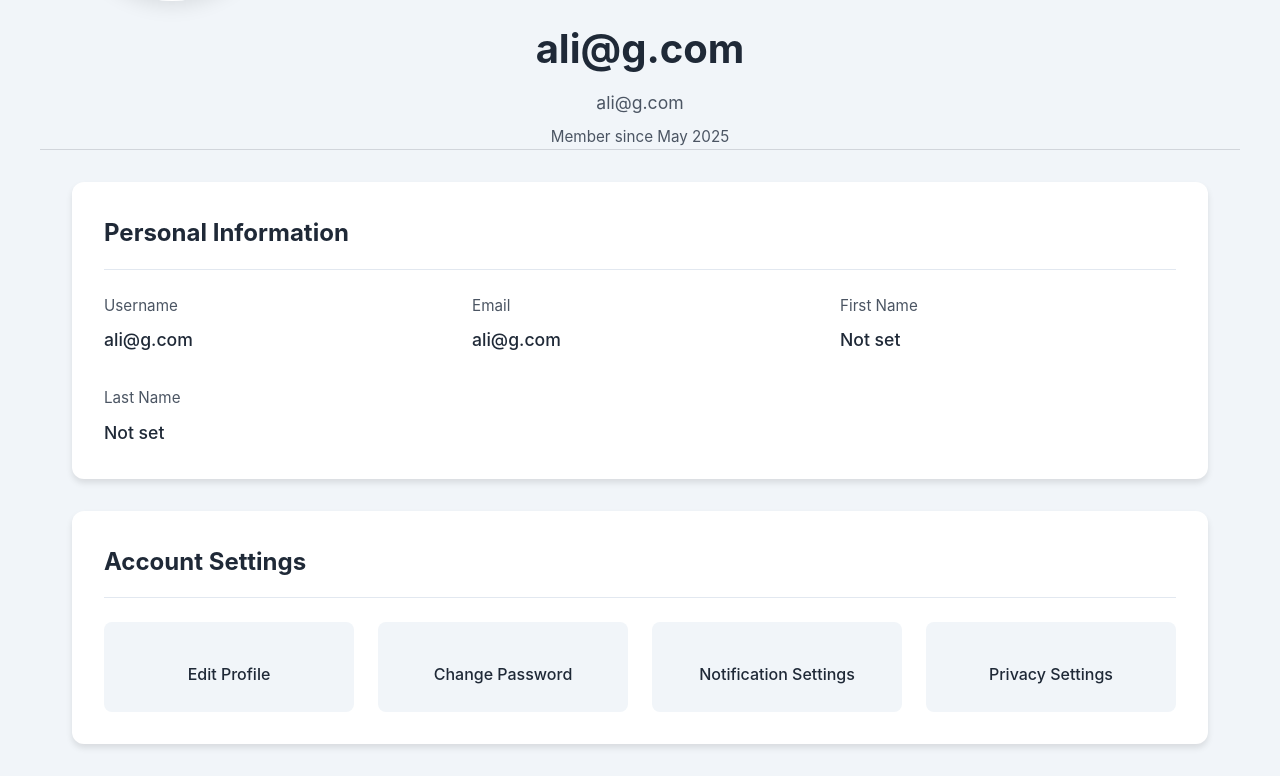
After one commit to jamalihassan0307/Django_Job_Portal_Danish, a Django app: page /profile/ in a window 1280 px wide. The commit adds this page. Shown: the part 399-1175 px from the top of the page. Run offline with Django 5.2, Linux system fonts and the light colour scheme; a user stored in the database is signed in.

Commit message:
Add profile page template and associated CSS styles; enhance user experience with a structured layout for personal information and account settings. Update contact page HTML for improved formatting.

```diff
--- /dev/null
+++ b/jobs/templates/jobs/profile.html
@@ -0,0 +1,74 @@
+{% extends 'jobs/base.html' %}
+{% load static %}
+
+{% block title %}Profile - JobPortal{% endblock %}
+
+{% block extra_css %}
+<link rel="stylesheet" href="{% static 'css/pages/Profile.css' %}">
+{% endblock %}
+
+{% block content %}
+<div class="profile-container">
+    <div class="profile-header">
+        <div class="profile-cover">
+            <img src="https://images.unsplash.com/photo-1497215842964-222b430dc094?ixlib=rb-4.0.3&ixid=M3wxMjA3fDB8MHxwaG90by1wYWdlfHx8fGVufDB8fHx8fA%3D%3D&auto=format&fit=crop&w=2070&q=80" alt="Cover Image">
+        </div>
+        <div class="profile-info">
+            <div class="profile-avatar">
+                <img src="https://ui-avatars.com/api/?name={{ user.username }}&background=random" alt="Profile Avatar">
+            </div>
+            <div class="profile-details">
+                <h1>{{ user.username }}</h1>
+                <p class="email">{{ user.email }}</p>
+                <p class="join-date">Member since {{ user.date_joined|date:"F Y" }}</p>
+            </div>
+        </div>
+    </div>
+
+    <div class="profile-content">
+        <div class="profile-section">
+            <h2>Personal Information</h2>
+            <div class="info-grid">
+                <div class="info-item">
+                    <span class="label">Username</span>
+                    <span class="value">{{ user.username }}</span>
+                </div>
+                <div class="info-item">
+                    <span class="label">Email</span>
+                    <span class="value">{{ user.email }}</span>
+                </div>
+                <div class="info-item">
+                    <span class="label">First Name</span>
+                    <span class="value">{{ user.first_name|default:"Not set" }}</span>
+                </div>
+                <div class="info-item">
+                    <span class="label">Last Name</span>
+                    <span class="value">{{ user.last_name|default:"Not set" }}</span>
+                </div>
+            </div>
+        </div>
+
+        <div class="profile-section">
+            <h2>Account Settings</h2>
+            <div class="settings-grid">
+                <a href="#" class="settings-card">
+                    <i class="fas fa-user-edit"></i>
+                    <span>Edit Profile</span>
+                </a>
+                <a href="#" class="settings-card">
+                    <i class="fas fa-lock"></i>
+                    <span>Change Password</span>
+                </a>
+                <a href="#" class="settings-card">
+                    <i class="fas fa-bell"></i>
+                    <span>Notification Settings</span>
+                </a>
+                <a href="#" class="settings-card">
+                    <i class="fas fa-shield-alt"></i>
+                    <span>Privacy Settings</span>
+                </a>
+            </div>
+        </div>
+    </div>
+</div>
+{% endblock %}
--- a/static/css/pages/Profile.css
+++ b/static/css/pages/Profile.css
@@ -1,255 +1,182 @@
-.profile-page {
+.profile-container {
   min-height: 100vh;
-  padding-top: 80px;
-  background: var(--background-color);
+  background-color: var(--background-color);
 }
 
-.profile-hero {
-  /* background: linear-gradient(rgba(15, 23, 42, 0.8), rgba(15, 23, 42, 0.9)),
-              url('https://images.unsplash.com/photo-1522071820081-009f0129c71c?ixlib=rb-1.2.1&auto=format&fit=crop&w=1950&q=80'); */
-  background-size: cover;
-  background-position: center;
-  padding: 4rem 2rem;
-  text-align: center;
+.profile-header {
+  position: relative;
+  margin-bottom: 2rem;
+}
+
+.profile-cover {
+  height: 300px;
+  overflow: hidden;
+  position: relative;
+}
+
+.profile-cover img {
+  width: 100%;
+  height: 100%;
+  object-fit: cover;
+  filter: brightness(0.8);
+}
+
+.profile-info {
+  max-width: 1200px;
+  margin: 0 auto;
+  padding: 0 2rem;
+  position: relative;
+  margin-top: -100px;
+}
+
+.profile-avatar {
+  width: 200px;
+  height: 200px;
+  border-radius: 50%;
+  border: 6px solid white;
+  overflow: hidden;
+  box-shadow: 0 4px 20px rgba(0, 0, 0, 0.1);
+}
+
+.profile-avatar img {
+  width: 100%;
+  height: 100%;
+  object-fit: cover;
+}
+
+.profile-details {
+  margin-top: 1rem;
   color: var(--text-primary);
 }
 
-.profile-header {
-  max-width: 1200px;
-  margin: 0 auto;
-  display: flex;
-  flex-direction: column;
-  align-items: center;
-  gap: 1.5rem;
+.profile-details h1 {
+  font-size: 2.5rem;
+  font-weight: 700;
+  margin-bottom: 0.5rem;
 }
 
-.profile-avatar {
-  width: 180px;
-  height: 180px;
-  border-radius: 50%;
-  border: 4px solid var(--primary-color);
-  box-shadow: 0 0 30px rgba(0, 0, 0, 0.3);
-  transition: transform 0.3s ease;
+.profile-details .email {
+  color: var(--text-secondary);
+  font-size: 1.1rem;
+  margin-bottom: 0.5rem;
 }
 
-.profile-avatar:hover {
-  transform: scale(1.05);
-}
-
-.profile-name {
-  font-size: 2.8rem;
-  font-weight: 800;
-  background: linear-gradient(
-    135deg,
-    var(--primary-color),
-    var(--accent-color)
-  );
-  -webkit-background-clip: text;
-  -webkit-text-fill-color: transparent;
-}
-
-.profile-title {
-  font-size: 1.3rem;
+.profile-details .join-date {
   color: var(--text-secondary);
+  font-size: 0.95rem;
 }
 
 .profile-content {
   max-width: 1200px;
-  margin: -3rem auto 0;
-  padding: 2rem;
-  position: relative;
+  margin: 0 auto;
+  padding: 0 2rem;
 }
 
-.profile-grid {
-  display: grid;
-  grid-template-columns: 300px 1fr;
-  gap: 2rem;
+.profile-section {
+  background: white;
+  border-radius: 12px;
+  padding: 2rem;
+  margin-bottom: 2rem;
+  box-shadow: 0 4px 6px rgba(0, 0, 0, 0.1);
 }
 
-.profile-card {
-  background: var(--card-bg);
-  border-radius: 16px;
-  padding: 1.5rem;
-  border: 1px solid var(--border-color);
+.profile-section h2 {
+  font-size: 1.5rem;
+  color: var(--text-primary);
   margin-bottom: 1.5rem;
-  transition: transform 0.3s ease, box-shadow 0.3s ease;
+  padding-bottom: 1rem;
+  border-bottom: 1px solid #e2e8f0;
 }
 
-.profile-card:hover {
-  transform: translateY(-5px);
-  box-shadow: 0 10px 20px rgba(0, 0, 0, 0.1);
-}
-
-.profile-card h2 {
-  font-size: 1.2rem;
-  color: var(--primary-color);
-  margin-bottom: 1.2rem;
-  padding-bottom: 0.8rem;
-  border-bottom: 1px solid var(--border-color);
-}
-
-.info-list {
-  display: flex;
-  flex-direction: column;
-  gap: 1rem;
+.info-grid {
+  display: grid;
+  grid-template-columns: repeat(auto-fit, minmax(250px, 1fr));
+  gap: 2rem;
 }
 
 .info-item {
   display: flex;
+  flex-direction: column;
+  gap: 0.5rem;
+}
+
+.info-item .label {
+  color: var(--text-secondary);
+  font-size: 0.95rem;
+}
+
+.info-item .value {
+  color: var(--text-primary);
+  font-size: 1.1rem;
+  font-weight: 500;
+}
+
+.settings-grid {
+  display: grid;
+  grid-template-columns: repeat(auto-fit, minmax(200px, 1fr));
+  gap: 1.5rem;
+}
+
+.settings-card {
+  display: flex;
+  flex-direction: column;
   align-items: center;
   gap: 1rem;
-  color: var(--text-secondary);
-  padding: 0.5rem;
+  padding: 1.5rem;
+  background: var(--background-color);
   border-radius: 8px;
-  transition: background-color 0.3s ease;
+  text-decoration: none;
+  color: var(--text-primary);
+  transition: all 0.3s ease;
 }
 
-.info-item:hover {
-  background: rgba(96, 165, 250, 0.1);
+.settings-card:hover {
+  transform: translateY(-5px);
+  box-shadow: 0 8px 15px rgba(0, 0, 0, 0.1);
 }
 
-.info-icon {
-  font-size: 1.2rem;
+.settings-card i {
+  font-size: 2rem;
   color: var(--primary-color);
 }
 
-.skills-grid {
-  display: flex;
-  flex-wrap: wrap;
-  gap: 0.8rem;
-}
-
-.skill-tag {
-  background: var(--background-color);
-  padding: 0.6rem 1.2rem;
-  border-radius: 20px;
-  font-size: 0.9rem;
-  color: var(--text-secondary);
-  border: 1px solid var(--border-color);
-  transition: all 0.3s ease;
-  cursor: default;
-}
-
-.skill-tag:hover {
-  transform: translateY(-2px);
-  background: var(--primary-color);
-  color: white;
-  border-color: var(--primary-color);
-}
-
-.experience-item {
-  padding: 1.5rem 0;
-  border-bottom: 1px solid var(--border-color);
-}
-
-.experience-item:last-child {
-  border-bottom: none;
-  padding-bottom: 0;
-}
-
-.experience-header {
-  display: flex;
-  justify-content: space-between;
-  margin-bottom: 0.8rem;
-}
-
-.company-name {
-  font-weight: 600;
-  color: var(--primary-color);
-  font-size: 1.1rem;
-}
-
-.date-range {
-  font-size: 0.9rem;
-  color: var(--text-secondary);
-  background: rgba(96, 165, 250, 0.1);
-  padding: 0.3rem 0.8rem;
-  border-radius: 15px;
-}
-
-.job-title {
-  font-size: 1.1rem;
-  color: var(--text-primary);
-  margin-bottom: 0.8rem;
-}
-
-.experience-description {
-  color: var(--text-secondary);
-  line-height: 1.6;
-}
-
-.edit-profile-btn {
-  position: absolute;
-  top: 2rem;
-  right: 2rem;
-  padding: 0.8rem 1.8rem;
-  background: linear-gradient(
-    135deg,
-    var(--primary-color),
-    var(--secondary-color)
-  );
-  color: white;
-  border: none;
-  border-radius: 12px;
-  font-weight: 600;
-  cursor: pointer;
-  transition: all 0.3s ease;
-}
-
-.edit-profile-btn:hover {
-  transform: translateY(-2px);
-  box-shadow: 0 8px 20px rgba(96, 165, 250, 0.3);
-}
-
-.logout-btn {
-  display: block;
-  width: 100%;
-  max-width: 200px;
-  margin: 2rem auto 0;
-  padding: 0.8rem;
-  background: #ef4444;
-  color: white;
-  border: none;
-  border-radius: 8px;
+.settings-card span {
   font-weight: 500;
-  cursor: pointer;
-  transition: all 0.3s ease;
-}
-
-.logout-btn:hover {
-  background: #dc2626;
-  transform: translateY(-2px);
-  box-shadow: 0 4px 15px rgba(239, 68, 68, 0.3);
-}
-
-@media (max-width: 1024px) {
-  .profile-grid {
-    grid-template-columns: 1fr;
-  }
 }
 
 @media (max-width: 768px) {
-  .profile-name {
-    font-size: 2.2rem;
+  .profile-cover {
+    height: 200px;
+  }
+
+  .profile-info {
+    margin-top: -50px;
+    text-align: center;
   }
 
   .profile-avatar {
     width: 150px;
     height: 150px;
+    margin: 0 auto;
   }
 
-  .edit-profile-btn {
-    position: static;
-    width: 100%;
-    margin-bottom: 2rem;
-  }
-
-  .experience-header {
-    flex-direction: column;
-    gap: 0.5rem;
+  .profile-details h1 {
+    font-size: 2rem;
   }
 
   .profile-content {
-    padding: 2rem 1rem;
+    padding: 0 1rem;
+  }
+
+  .profile-section {
+    padding: 1.5rem;
+  }
+
+  .info-grid {
+    grid-template-columns: 1fr;
+  }
+
+  .settings-grid {
+    grid-template-columns: 1fr;
   }
 }
```
Also changed, not shown: jobs/templates/jobs/contact.html (line endings or trailing spaces).
